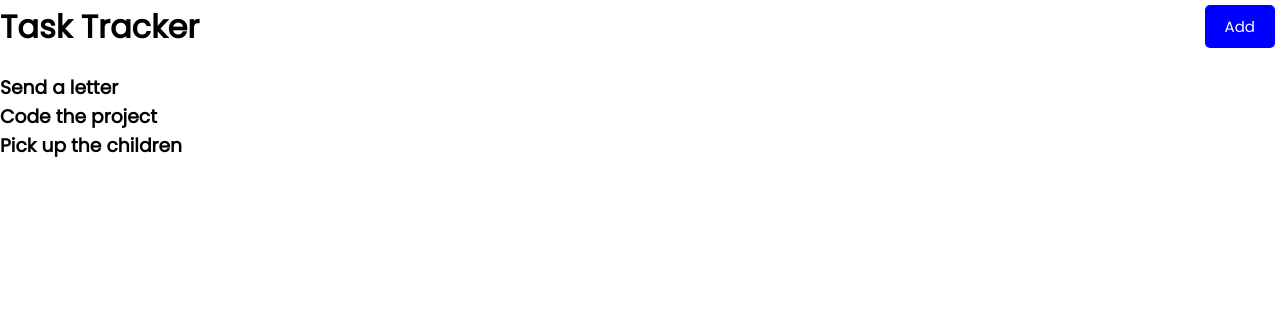
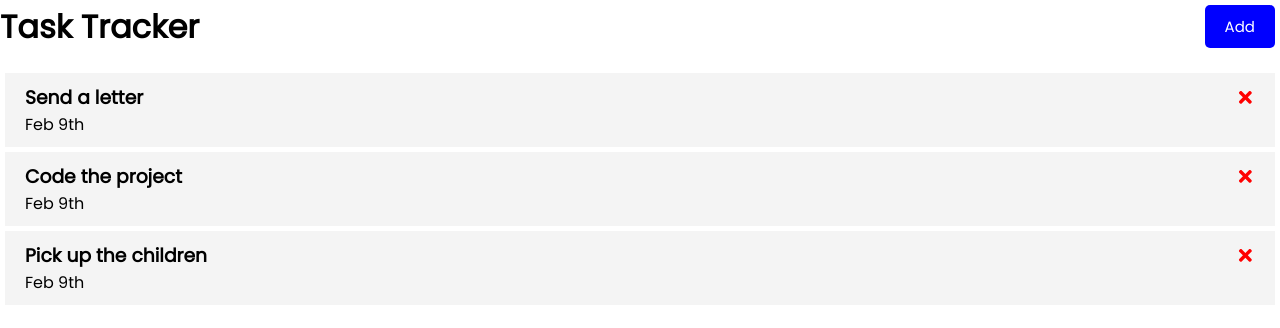
Before and after one commit to marinanicolai/tasks_tracker, a React (Create React App) app: page / in a window 1280 px wide. Shown: the top 328 px of the page. Built offline with nearby package versions, Linux system fonts and the light colour scheme.

Commit message:
adding the Task element

```diff
--- a/package.json
+++ b/package.json
@@ -8,6 +8,7 @@
     "@testing-library/user-event": "^12.1.10",
     "react": "^17.0.1",
     "react-dom": "^17.0.1",
+    "react-icons": "^4.2.0",
     "react-scripts": "4.0.2",
     "web-vitals": "^1.0.1"
   },
--- a/src/App.js
+++ b/src/App.js
@@ -1,12 +1,39 @@
+import { useState } from 'react';
 import Header from './components/Header';
 import Tasks from './components/Tasks'
 
 
 function App() {
+  const [tasks, setTasks] = useState([
+    {
+      id: 1,
+      text: 'Send a letter',
+      day: 'Feb 9th',
+      reminder: true,
+    },
+    {
+      id: 2,
+      text: 'Code the project',
+      day: 'Feb 9th',
+      reminder: true,
+    },
+    {
+      id: 3,
+      text: 'Pick up the children',
+      day: 'Feb 9th',
+      reminder: true,
+    },
+  ])
+
+  //Delete Task
+  const deleteTask = (id) => {
+    console.log('delete', id);
+  }
+
   return (
     <div className="App">
       <Header />
-      <Tasks />
+      <Tasks tasks={tasks} onDelete={deleteTask} />
     </div>
   );
 }
--- /dev/null
+++ b/src/components/Task.js
@@ -0,0 +1,13 @@
+import { FaTimes } from 'react-icons/fa'
+
+const Task = ({ task }) => {
+    return (
+        <div className='task'>
+            <h3>{task.text}<FaTimes style={{ color: 'red', cursor: 'pointer' }} /></h3>
+            <p>{task.day}</p>
+
+        </div>
+    )
+}
+
+export default Task
--- a/src/components/Tasks.js
+++ b/src/components/Tasks.js
@@ -1,33 +1,13 @@
-import { useState } from 'react'
+import Task from './Task'
 
-const Tasks = () => {
-    const [tasks, setTasks] = useState([
-        {
-            id: 1,
-            text: 'Send a letter',
-            day: 'Feb 5th',
-            reminder: true,
-        },
-        {
-            id: 2,
-            text: 'Code the project',
-            day: 'Feb 5th',
-            reminder: true,
-        },
-        {
-            id: 3,
-            text: 'Pick up the children',
-            day: 'Feb 5th',
-            reminder: true,
-        },
-    ]
-    )
+const Tasks = ({ tasks }) => {
+
 
     return (
         <>
-            {tasks.map((task) =>
-                <h3 key={task.id}>{task.text}</h3>
-            )}
+            {tasks.map((task) => (
+                <Task key={task.id} task={task} />
+            ))}
         </>
     )
 }
```
Also changed, not shown: 1 other file (tests, documents, lock files or other folders).
